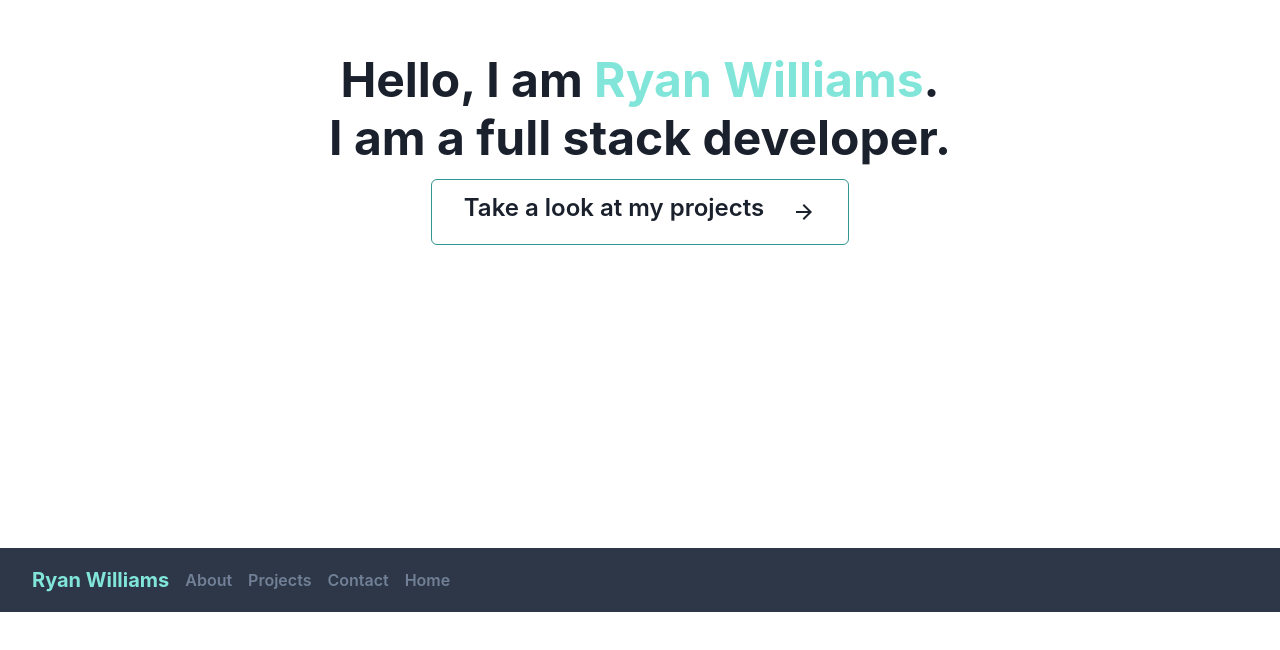
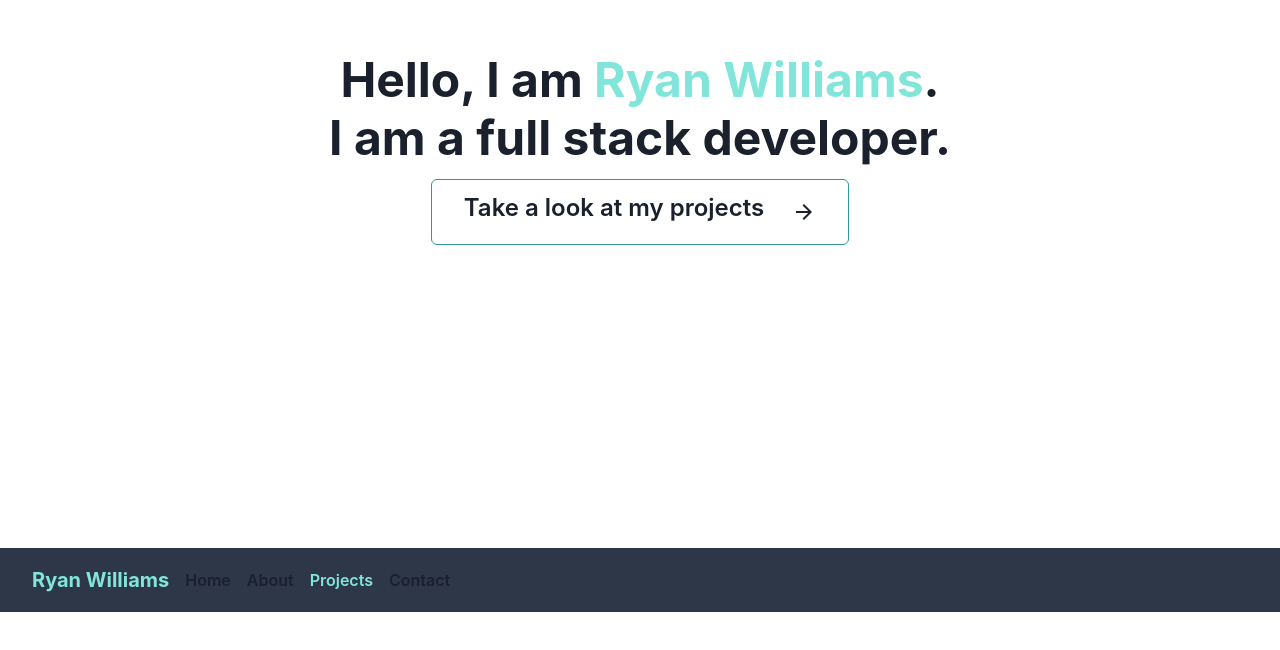
Before and after one commit to Ryan-Williams-Dev/portfolio-v2, a React (Create React App) app: page / in a window 1280 px wide. Shown: the part 252-902 px from the top of the page. Built offline with nearby package versions, Linux system fonts and the light colour scheme.

Commit message:
fixed type issue in nav, now changes color when it is the active link

```diff
--- a/src/App.tsx
+++ b/src/App.tsx
@@ -8,25 +8,16 @@ import Navbar from "./components/nav/Navbar"
 import About from "./pages/About"
 import Index from "./pages/Index"
 import Projects from "./pages/Projects"
-import { NavContext, NavProvider } from './context/navProvider';
+import { NavProvider } from './context/navProvider';
 
 export const App = () => {
-
-  const [activeNavLinkId, setActiveNavLinkId] = useState('');
-  const navLinks = [
-    {navLinkId: 'About', scrollToId: 'aboutContainer'},
-    {navLinkId: 'Projects', scrollToId: 'projectsContainer'},
-    {navLinkId: 'Contact', scrollToId: 'contactContainer'},
-    {navLinkId: 'Home', scrollToId: 'homeContainer'},
-  ]
-
 
   return(
     <ChakraProvider theme={theme}>
       <NavProvider>
         <Box textAlign="center" fontSize="xl" display='flex' flexDirection='column' alignItems='center'>
-          <Index  projectLink={navLinks[1]} activeNavLinkId={activeNavLinkId} setActiveNavLinkId={setActiveNavLinkId}/>
-          <Navbar activeNavLinkId={activeNavLinkId} setActiveNavLinkId={setActiveNavLinkId} navLinks={navLinks} />
+          <Index />
+          <Navbar />
           <About  />
           <Projects  />
         </Box>
--- a/src/components/nav/NavLink.tsx
+++ b/src/components/nav/NavLink.tsx
@@ -1,19 +1,26 @@
 import { Button } from "@chakra-ui/react";
+import { useContext } from "react";
+import { NavContext } from "../../context/navProvider";
+import navClickHandler from "../../helpers/navClickHandler";
 
-export default function NavLink({ navLinkId, scrollToId, activeNavLinkId, setActiveNavLinkId }: any) {
-	const handleClick = () => {
-		setActiveNavLinkId(navLinkId);
-		document.getElementById(scrollToId)?.scrollIntoView({
-			behavior: 'smooth',
-		});
-	};
+type NavLinkType = {
+	navLinkId: string,
+	scrollToId: string
+}
+
+export default function NavLink({navLinkId, scrollToId}: NavLinkType) {
+
+	const {activeNavLinkId, setActiveNavLinkId} =  useContext(NavContext)
+
+	const isCurrentPage = activeNavLinkId === navLinkId
 
 	return (
 		<Button
       variant='link'
 		 	id={navLinkId}
-			className={activeNavLinkId === navLinkId ? 'activeClass' : ''}
-		 	onClick={handleClick}
+		 	onClick={() => navClickHandler (navLinkId, scrollToId, setActiveNavLinkId)}
+			color={isCurrentPage ? 'teal.200' : 'inherit'}
+			transitionDelay='0.25s'
 		>
 			{navLinkId}
 		</Button>
--- /dev/null
+++ b/src/components/nav/NavLinks.ts
@@ -0,0 +1,8 @@
+const navLinks = [
+  {navLinkId: 'Home', scrollToId: 'homeContainer'},
+  {navLinkId: 'About', scrollToId: 'aboutContainer'},
+  {navLinkId: 'Projects', scrollToId: 'projectsContainer'}, // Be sure to update index page if order changes
+  {navLinkId: 'Contact', scrollToId: 'contactContainer'},
+];
+
+export default navLinks;
--- a/src/components/nav/Navbar.tsx
+++ b/src/components/nav/Navbar.tsx
@@ -4,10 +4,9 @@ import {
   Stack,
   } from "@chakra-ui/react"
 import NavLink from "./NavLink"
-import { useEffect, useState } from "react";
+import navLinks from "./NavLinks";
 
-export default function Navbar({ activeNavLinkId, setActiveNavLinkId, navLinks }: any) {
-
+export default function Navbar() {
 
   return(
     <Box
@@ -31,8 +30,6 @@ export default function Navbar({ activeNavLinkId, setActiveNavLinkId, navLinks }
             <NavLink
             navLinkId={navLinkId}
             scrollToId={scrollToId}
-            activeNavLinkId={activeNavLinkId}
-            setActiveNavLinkId={setActiveNavLinkId}
             />
         )}
       </Stack>
--- /dev/null
+++ b/src/helpers/navClickHandler.ts
@@ -0,0 +1,8 @@
+const navClickHandler = (navLinkId: string, scrollToId: string, setActiveNavLinkId: Function) => {
+  setActiveNavLinkId(navLinkId);
+  document.getElementById(scrollToId)?.scrollIntoView({
+    behavior: 'smooth',
+  });
+};
+
+export default navClickHandler
--- a/src/hooks/useNav.tsx
+++ b/src/hooks/useNav.tsx
@@ -3,7 +3,7 @@ import { useOnScreen } from './useOnScreen';
 import { NavContext } from '../context/navProvider' ;
 
 export const useNav = (navLinkId: string) => {
-	const ref = useRef(null);
+	const ref = useRef() as React.MutableRefObject<HTMLImageElement>;;
 
 	const { setActiveNavLinkId } = useContext(NavContext);
 
--- a/src/hooks/useOnScreen.tsx
+++ b/src/hooks/useOnScreen.tsx
@@ -6,7 +6,7 @@ export const useOnScreen = (ref: { current: Element; }) => {
 	const observer = new IntersectionObserver(
 		([entry]) => setOnScreen(entry.isIntersecting),
 		{
-			threshold: [0.25, 0.5, 0.75],
+			threshold: [0.0, 0.1, 0.2, 0.3, 0.4, 0.5, 0.6, 0.7, 0.8, 0.9, 1.0],
 		}
 	);
 
--- a/src/pages/About.tsx
+++ b/src/pages/About.tsx
@@ -1,10 +1,14 @@
 import { Flex, Heading } from "@chakra-ui/react"
 import IntroCard from "../components/introCard/IntroCard"
+import { useNav } from "../hooks/useNav"
 
 export default function About() {
 
+  const aboutRef = useNav('About')
+
   return (
     <Flex
+      ref={aboutRef}
       id="aboutContainer"
       direction='column'
       justifyContent='space-evenly'
--- a/src/pages/Index.tsx
+++ b/src/pages/Index.tsx
@@ -1,18 +1,20 @@
 import { ArrowForwardIcon } from "@chakra-ui/icons"
 import { Button, Flex, Heading, Text } from "@chakra-ui/react"
+import { useContext } from "react";
+import { NavContext } from "../context/navProvider";
+import { useNav } from "../hooks/useNav";
+import navLinks from "../components/nav/NavLinks";
+import navClickHandler from "../helpers/navClickHandler";
 
+export default function Index() {
 
-export default function Index({ setActiveNavLinkId, projectLink }: any) {
-
-  const handleClick = () => {
-		setActiveNavLinkId(projectLink.navLinkId);
-		document.getElementById(projectLink.scrollToId)?.scrollIntoView({
-			behavior: 'smooth',
-		});
-	};
+  const homeRef = useNav('Home')
+  const { setActiveNavLinkId } = useContext(NavContext)
+  const { navLinkId, scrollToId } = navLinks[1]
 
   return (
     <Flex
+      ref={homeRef}
       id='homeContainer'
       direction='column'
       justifyContent='center'
@@ -33,7 +35,7 @@ export default function Index({ setActiveNavLinkId, projectLink }: any) {
         fontSize='2xl'
         rightIcon={<ArrowForwardIcon ml={5} />}
         p={8}
-        onClick={handleClick}
+        onClick={() => navClickHandler(navLinkId, scrollToId, setActiveNavLinkId)}
       >
         <Text pb={1.5}>
           Take a look at my projects
--- a/src/pages/Projects.tsx
+++ b/src/pages/Projects.tsx
@@ -1,8 +1,13 @@
 import { Flex, Heading } from "@chakra-ui/react";
+import { useNav } from "../hooks/useNav";
 
 export default function Projects() {
+
+  const projectsRef = useNav('Projects')
+
   return (
     <Flex
+      ref={projectsRef}
       id='projectsContainer'
       direction='column'
       justifyContent='space-evenly'
```
